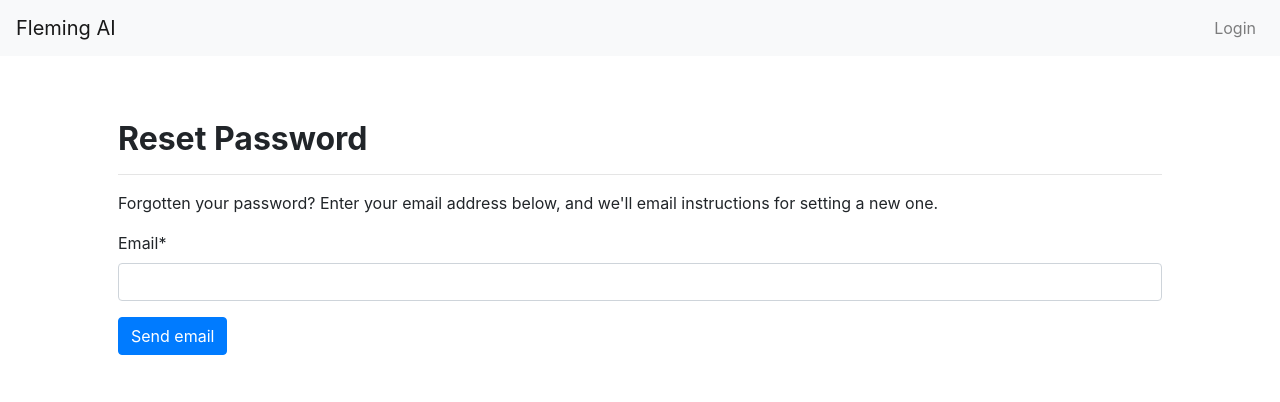
After one commit to jonfleming/Amy, a Django app: page /password_reset in a window 1280 px wide. The commit adds this page. Shown: the top 402 px of the page. Run offline with Django 4.2, Linux system fonts and the light colour scheme; parts of the project's set-up code (start-up, migrations or seed data) failed here and were passed over; some libraries are stand-ins or nearby versions.

Commit message:
Password Reset

```diff
--- a/Amy/urls.py
+++ b/Amy/urls.py
@@ -15,9 +15,15 @@ Including another URLconf
 """
 from django.contrib import admin
 from django.urls import include, path
+from django.contrib.auth import views as auth_views
 
 urlpatterns = [
     path('', include('chat.urls', namespace='index')),
     path('chat/', include('chat.urls', namespace='chat')),
     path('admin/', admin.site.urls),
+    # path('accounts/', include('django.contrib.auth.urls')),
+    path('password_reset/', auth_views.PasswordResetView.as_view(template_name='/chat/password/password_reset.html'), name='password_reset'),
+    path('password_reset/done/', auth_views.PasswordResetDoneView.as_view(template_name='chat/password/password_reset_done.html'), name='password_reset_done'),
+    path('reset/<uidb64>/<token>/', auth_views.PasswordResetConfirmView.as_view(template_name="chat/password/password_reset_confirm.html"), name='password_reset_confirm'),
+    path('reset/done/', auth_views.PasswordResetCompleteView.as_view(template_name='chat/password/password_reset_complete.html'), name='password_reset_complete'),
 ]
--- a/chat/admin.py
+++ b/chat/admin.py
@@ -1,6 +1,7 @@
 from django.contrib import admin
 from django.contrib.auth.admin import UserAdmin as BaseUserAdmin
 from django.contrib.auth.models import User
+from django.contrib.auth.views import PasswordResetView
 from .models import Profile, AmyPrompt, UserInput, AmyResponse
 
 class UserInputInline(admin.TabularInline):
--- a/chat/templates/chat/login.html
+++ b/chat/templates/chat/login.html
@@ -13,6 +13,7 @@
     <button class="btn btn-primary" type="submit">Login</button>
   </form>
   <p class="text-center">Don't have an account? <a href="/register">Create an account</a>.</p>
+  <p class="text-center">Forgot Password? <a href="/password_reset">Reset Password?</a></p>
 </div>
 
 {% endblock %}
--- /dev/null
+++ b/chat/templates/chat/password/password_reset.html
@@ -0,0 +1,20 @@
+{% extends 'chat/header.html' %}
+
+
+{% block content %}
+
+{% load crispy_forms_tags %}
+
+<!--Reset Password-->
+<div class="container p-5">
+  <h2 class="font-weight-bold mt-3">Reset Password</h2>
+  <hr>
+  <p>Forgotten your password? Enter your email address below, and we'll email instructions for setting a new one.</p>
+  <form method="POST">
+    {% csrf_token %}
+    {{ password_reset_form|crispy }}
+    <button class="btn btn-primary" type="submit">Send email</button>
+  </form>
+</div>
+
+{% endblock %}
--- a/chat/urls.py
+++ b/chat/urls.py
@@ -9,4 +9,5 @@ urlpatterns = [
     path("login", views.login_request, name="login"),
     path("logout", views.logout_request, name= "logout"),
     path('session/', views.session, name='session'),
+    path("password_reset", views.password_reset_request, name="password_reset")
 ]
--- a/chat/views.py
+++ b/chat/views.py
@@ -9,13 +9,21 @@ import time
 import pinecone
 
 from django.http import JsonResponse
-from django.shortcuts import get_object_or_404, render, redirect
-from django.urls import reverse
-from django.views import generic
+from django.shortcuts import render, redirect
 from django.utils import timezone
 from django.contrib.auth import login, authenticate, logout
 from django.contrib import messages
 from django.contrib.auth.forms import AuthenticationForm
+from django.core.mail import send_mail, BadHeaderError
+from django.http import HttpResponse
+from django.contrib.auth.forms import PasswordResetForm
+from django.contrib.auth.models import User
+from django.template.loader import render_to_string
+from django.db.models.query_utils import Q
+from django.utils.http import urlsafe_base64_encode
+from django.contrib.auth.tokens import default_token_generator
+from django.utils.encoding import force_bytes
+from django.conf import settings
 
 import numpy as np
 from numpy.linalg import norm
@@ -79,6 +87,34 @@ def logout_request(request):
     messages.info(request, 'You have successfully logged out.')
     return redirect(HOME)
 
+def password_reset_request(request):
+	if request.method == "POST":
+		password_reset_form = PasswordResetForm(request.POST)
+		if password_reset_form.is_valid():
+			data = password_reset_form.cleaned_data['email']
+			associated_users = User.objects.filter(Q(email=data))
+			if associated_users.exists():
+				for user in associated_users:
+					subject = "Password Reset Requested"
+					email_template_name = "chat/password/password_reset_email.txt"
+					c = {
+					"email":user.email,
+					'scheme_host':request._current_scheme_host,
+					'site_name': 'Website',
+					"uid": urlsafe_base64_encode(force_bytes(user.pk)),
+					"user": user,
+					'token': default_token_generator.make_token(user),
+					}
+					email = render_to_string(email_template_name, c)
+					try:
+						send_mail(subject, email, settings.EMAIL_HOST_USER , [user.email], fail_silently=False)
+					except BadHeaderError:
+						return HttpResponse('Invalid header found.')
+					return redirect ("/password_reset/done/")
+			messages.error(request, 'The entered email is not registered.')
+	else:
+		password_reset_form = PasswordResetForm()
+	return render(request=request, template_name="chat/password/password_reset.html", context={"password_reset_form":password_reset_form})
 
 def session(request):
     if not request.user.username:
```
Also changed, not shown: Amy/settings.py (+8 -1 lines), chat/templates/chat/password/password_reset_complete.html (added, +13 -0 lines), chat/templates/chat/password/password_reset_confirm.html (added, +19 -0 lines), chat/templates/chat/password/password_reset_done.html (added, +12 -0 lines), chat/templates/chat/password/password_reset_email.txt (added, +15 -0 lines), 1 other file.
